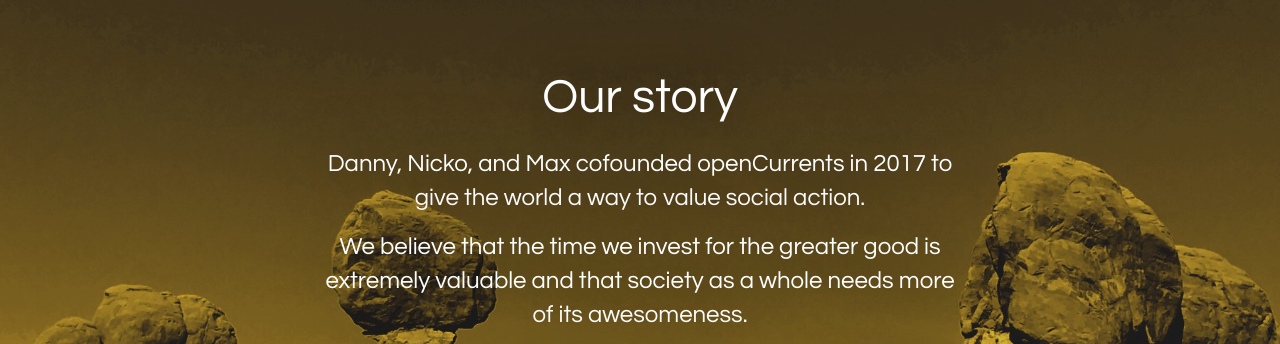
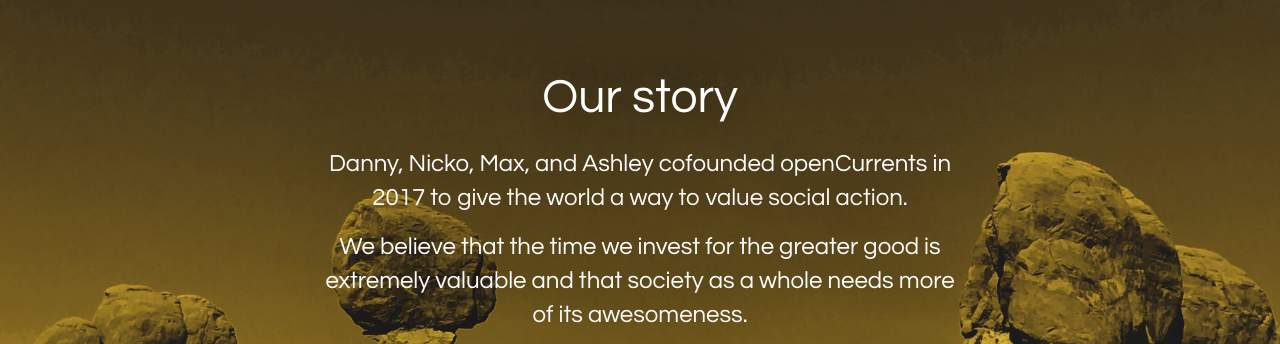
Before and after one commit to nickolashe/opencurrents-1, a Django app: page /our-story/ in a window 1280 px wide. Shown: the part 60-404 px from the top of the page. Run offline with Django 3.2, Linux system fonts and the light colour scheme; parts of the project's set-up code (start-up, migrations or seed data) failed here and were passed over; some libraries are stand-ins or nearby versions.

Commit message:
add ashley as cofounder

```diff
--- a/openCurrents/templates/our-story.html
+++ b/openCurrents/templates/our-story.html
@@ -36,7 +36,7 @@
 
       <div class="row center">
         <div class="medium-8 small-centered columns">
-          <h5 class="white one-margin-bottom">Danny, Nicko, and Max cofounded openCurrents in 2017 to give the world a way to value social action.</h5>
+          <h5 class="white one-margin-bottom">Danny, Nicko, Max, and Ashley cofounded openCurrents in 2017 to give the world a way to value social action.</h5>
           <h5 class="white">We believe that the time we invest for the greater good is extremely valuable and that society as a whole needs more of its awesomeness.</h5>
 
           <h5 class="one-margin-top white">The evolution begins from the heart of the Lone Star State: Austin, Texas.</h5>
```
